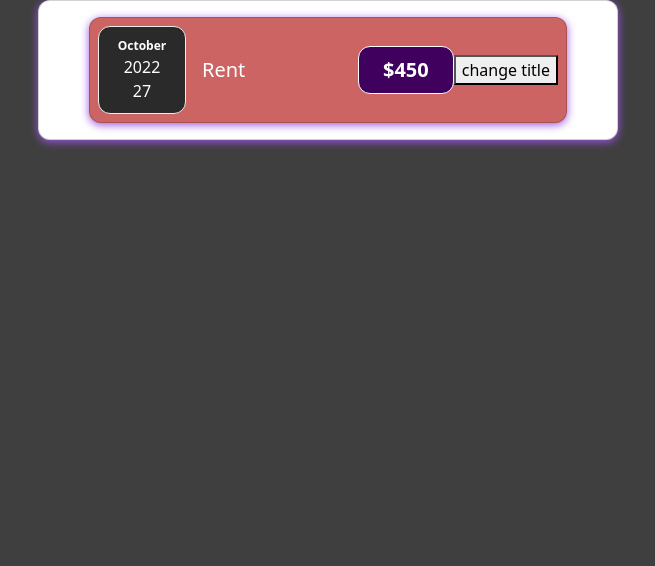
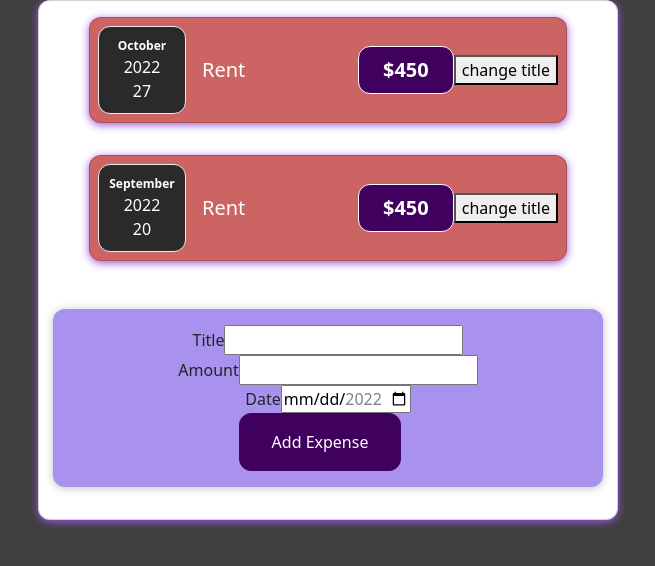
Before and after one commit to puneet2121/-Expense--racker, a React (Create React App) app in the folder front-end/: page / in a window 1280 px wide. Shown: the top 566 px of the page, without its empty margins (312-967 px from the left). Built offline with nearby package versions, Linux system fonts and the light colour scheme.

Commit message:
add form component

```diff
--- a/front-end/src/App.js
+++ b/front-end/src/App.js
@@ -2,13 +2,16 @@
 import './style/Card.css'
 import ExpenseItem from "./components/ExpenseItem";
 import { Card } from "./components/Card";
+import NewExpense from "./components/NewExpense";
 function App() {
   const date = new Date(2022, 9, 27);
+  const date2 = new Date(2022,8,20)
 
   return (
     <Card className="card">
     <ExpenseItem date={date}/>
-
+    <ExpenseItem date={date2}/>
+    <NewExpense />
     {/* <Navlink />
     <BrowserRouter>
       <Routes>
--- /dev/null
+++ b/front-end/src/components/ExpenseForm.jsx
@@ -0,0 +1,27 @@
+import React from "react";
+
+const ExpenseForm = () => {
+  return (
+    <form>
+      <div className="new-expense__controls">
+        <div className="new-expense__control">
+          <label>Title</label>
+          <input type="text" />
+        </div>
+        <div className="new-expense__control">
+          <label>Amount</label>
+          <input type="number" min="0.01" step="0.01" />
+        </div>
+        <div className="new-expense__control">
+          <label>Date</label>
+          <input type="date" min="2022-09-02" max="2022-12-31" />
+        </div>
+      </div>
+      <div className="new-expense__actions">
+        <button type="submit">Add Expense</button>
+      </div>
+    </form>
+  );
+};
+
+export default ExpenseForm;
--- /dev/null
+++ b/front-end/src/components/NewExpense.jsx
@@ -0,0 +1,12 @@
+import React from 'react'
+import '../style/NewExpense.css'
+import ExpenseForm from './ExpenseForm'
+const NewExpense = () => {
+  return (
+    <div className='new-expense'>
+    <ExpenseForm />
+    </div>
+  )
+}
+
+export default NewExpense
--- /dev/null
+++ b/front-end/src/style/ExpenseForm.css
@@ -0,0 +1,26 @@
+.new-expense__controls {
+  display: flex;
+  flex-wrap: wrap;
+  gap: 1rem;
+  margin-bottom: 1rem;
+  text-align: left;
+}
+
+.new-expense__control label {
+  font-weight: bold;
+  margin-bottom: 0.5rem;
+  display: block;
+}
+
+.new-expense__control input {
+  font: inherit;
+  padding: 0.5rem;
+  border-radius: 6px;
+  border: 1px solid #ccc;
+  width: 20rem;
+  max-width: 100%;
+}
+
+.new-expense__actions {
+  text-align: right;
+}
--- /dev/null
+++ b/front-end/src/style/NewExpense.css
@@ -0,0 +1,38 @@
+.new-expense {
+  background-color: #a892ee;
+  padding: 1rem;
+  margin: 2rem auto;
+  width: 50rem;
+  max-width: 95%;
+  border-radius: 12px;
+  text-align: center;
+  box-shadow: 0 1px 8px rgba(0, 0, 0, 0.25);
+}
+
+.new-expense button {
+  font: inherit;
+  cursor: pointer;
+  padding: 1rem 2rem;
+  border: 1px solid #40005d;
+  background-color: #40005d;
+  color: white;
+  border-radius: 12px;
+  margin-right: 1rem;
+}
+
+.new-expense button:hover,
+.new-expense button:active {
+  background-color: #510674;
+  border-color: #510674;
+}
+
+.new-expense button.alternative {
+  color: #220131;
+  border-color: transparent;
+  background-color: transparent;
+}
+
+.new-expense button.alternative:hover,
+.new-expense button.alternative:active {
+  background-color: #ddb3f8;
+}
```
